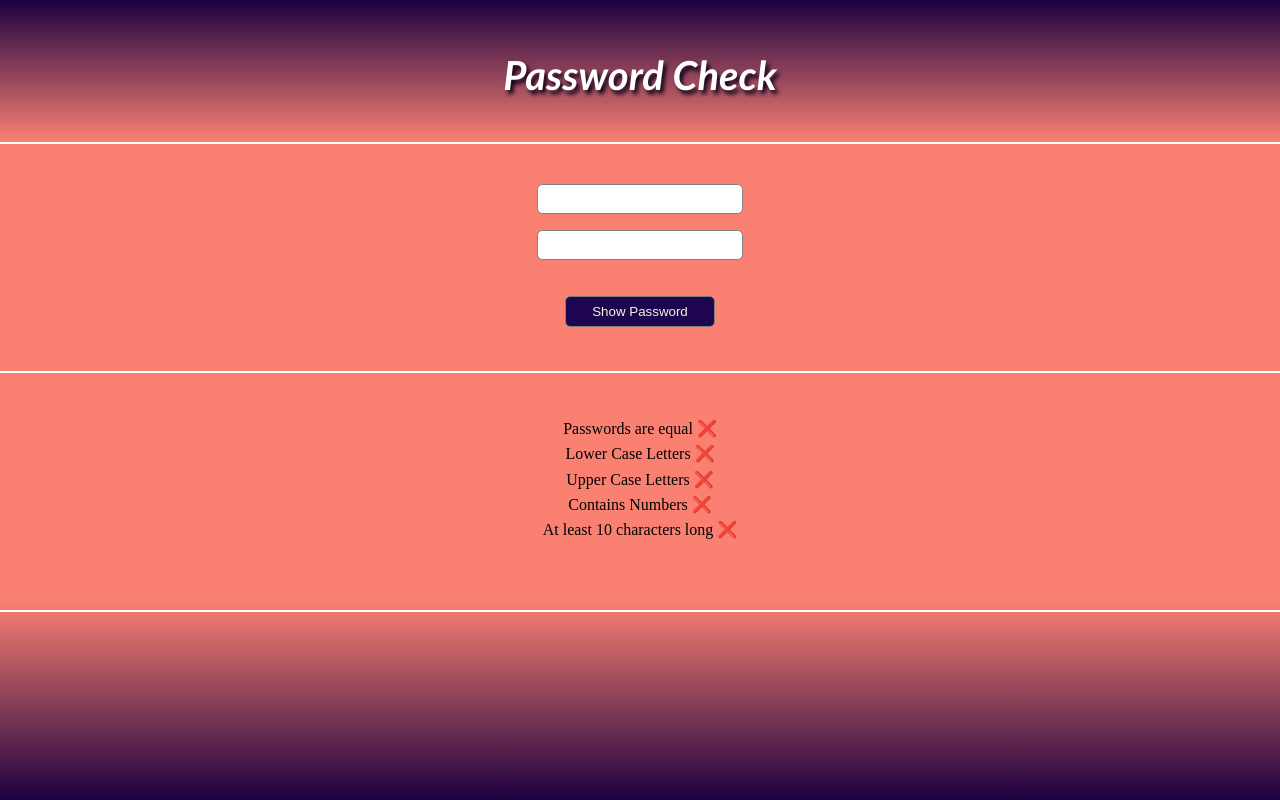
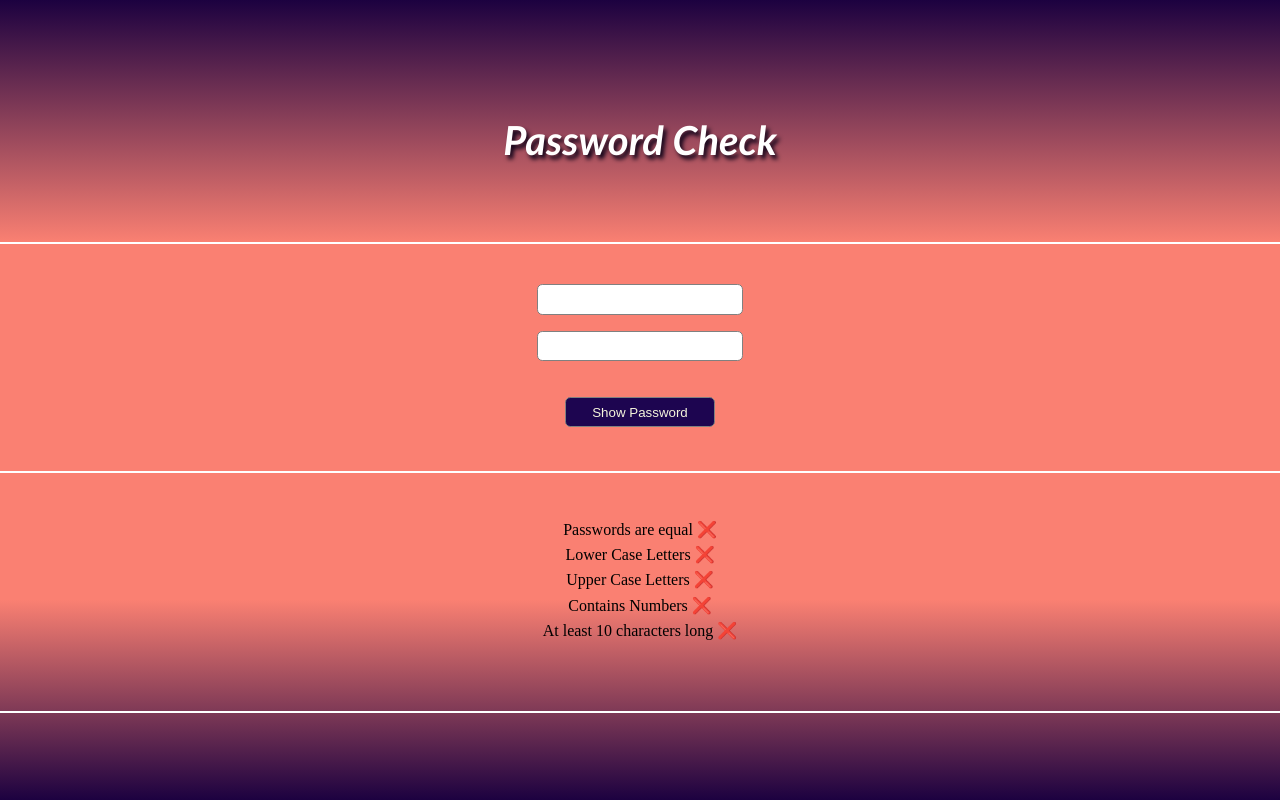
Before and after one commit to katja-roehlig/password-toggle-with-vue, a plain HTML site: page index.html in a window 1280 px wide. Drawn offline with nearby package versions, Linux system fonts and the light colour scheme.

Commit message:
refactor: header responsibility

```diff
--- a/style.css
+++ b/style.css
@@ -7,14 +7,9 @@ body {
   height: 100vh;
   background: linear-gradient(salmon 82%, rgba(28, 1, 64));
 }
-@media (min-width: 992px) {
-  body {
-    background: linear-gradient(salmon 75%, rgba(28, 1, 64));
-  }
-}
 
 header {
-  padding-block: 1.5em 1em;
+  padding-block: 4.5% 3.5%;
   border-bottom: 2px solid white;
   background: linear-gradient(rgba(28, 1, 64), salmon);
 }
@@ -72,3 +67,11 @@ p {
   padding-block: 0.5em 4em;
   border-bottom: 2px solid white;
 }
+@media (min-width: 992px) {
+  body {
+    background: linear-gradient(salmon 75%, rgba(28, 1, 64));
+  }
+  header {
+    padding-block: 7% 4%;
+  }
+}
```
